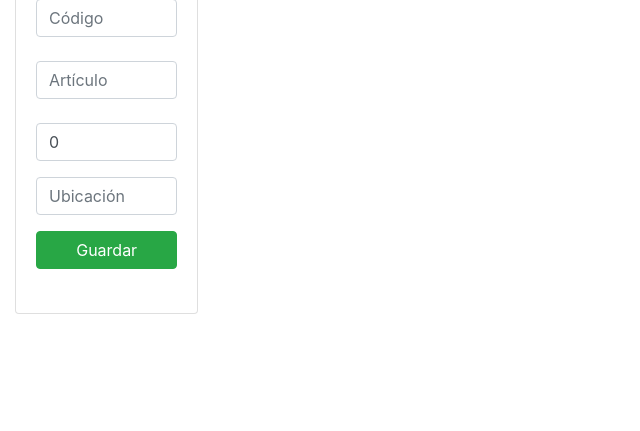
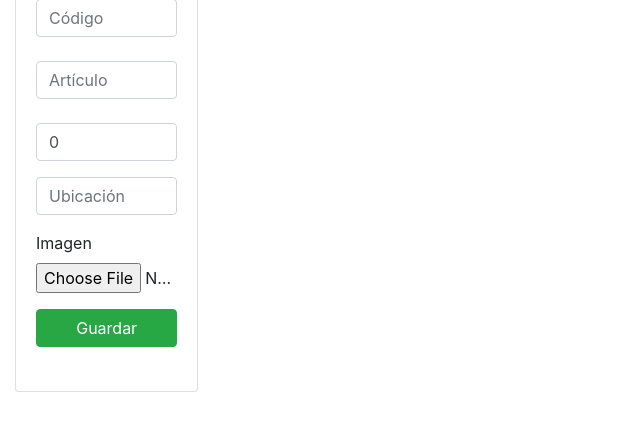
Before and after one commit to jfelizgit/SoftwareLibreProyecto, a Django app: page / in a window 1280 px wide. Shown: the part 219-650 px from the top of the page, without its empty margins (0-640 px from the left). Run offline with Django 4.2, Linux system fonts and the light colour scheme; data that the repository does not hold is empty.

Commit message:
Edicion de imagenes

```diff
--- a/InventarioProj/InventarioApp/static/css/gestion.css
+++ b/InventarioProj/InventarioApp/static/css/gestion.css
@@ -6,3 +6,8 @@ vertical-align: middle;
 h1, h2{
 text-align:center;
 }
+
+.imagen img {
+    width:65px;
+    height: 55px;
+}
--- a/InventarioProj/InventarioApp/templates/editar.html
+++ b/InventarioProj/InventarioApp/templates/editar.html
@@ -7,7 +7,7 @@
         <h2>Editar Inventario</h2>
         <div class="card">
             <div class="card-body">
-                <form action="/editarInv/" method="POST">{% csrf_token %}
+                <form action="/editarInv/" method="POST" enctype="multipart/form-data">{% csrf_token %}
                     <div class="form-group">
                         <input type="text" id="txtCodigo" name="txtCodigo" value="{{i.codigo}}" class="form-control" placeholder="Código"
                             minlength="3" maxlength="10" readonly required>
@@ -24,6 +24,10 @@
                         <input type="text" id="txtUbicacion" name="txtUbicacion" value="{{i.ubicacion}}" class="form-control" placeholder="Ubicación">
                     </div>
                     <div class="form-group">
+                        <label for="exampleFormControlFile1">Imagen</label>
+                        <input type="file" class="form-control-file" name="image" value="{{i.imagen.url}}" id="exampleFormControlFile1">
+                    </div>
+                    <div class="form-group">
                         <button type="submit" class="btn btn-success btn-block text-white">Guardar</button>
                     </div>
                 </form>
--- a/InventarioProj/InventarioApp/templates/gestionInv.html
+++ b/InventarioProj/InventarioApp/templates/gestionInv.html
@@ -15,7 +15,7 @@
     <h2>Inventario de Partes</h2>
         <div class="card py-2">
             <div class="card-body">
-                <form action="registrar" method="post"> {% csrf_token %}
+                <form action="registrar" method="post" enctype="multipart/form-data"> {% csrf_token %}
                     <div class="form-group">
                         <input type="text" id="txtCodigo" name="txtCodigo" class="form-control" placeholder="Código"
                                minlength="3" maxlength="10" required>
@@ -30,8 +30,13 @@
                         <input type="text" id="txtUbicacion" name="txtUbicacion" class="form-control" placeholder="Ubicación">
                     </div>
                     <div class="form-group">
+                        <label for="exampleFormControlFile1">Imagen</label>
+                        <input type="file" class="form-control-file" name="image" id="exampleFormControlFile1">
+                    </div>
+                    <div class="form-group">
                         <button type="submit" class="btn btn-success btn-block text-white">Guardar</button>
                     </div>
+
                 </form>
             </div>
         </div>
@@ -64,11 +69,10 @@
                     <td>{{i.ubicacion}}</td>
                     <td>{{i.fecha_creacion|date:"d M, Y"}}</td>
                     <td>{{i.fecha_actualizacion|date:"d M, Y"}}</td>
-                    <td>{% if i.imagen %}<a href="{{i.imagen.url}}">Ver</a> {%endif%}</td>
+                    <td class="imagen">{% if i.imagen %}<a href="{{i.imagen.url}}"><img src="{{i.imagen.url}}" alt="">
+                        {%endif%}</a> </td>
 
-
-
-
+<!--                                Botones Editar y eliminar-->
                     <td><a href="editar/{{i.codigo}}" class="btn btn-info">Editar</a> </td>
                     <td><a href="eliminar/{{i.codigo}}" class="btn btn-danger btnEliminar">Eliminar</a> </td>
                 </tr>
--- a/InventarioProj/InventarioApp/views.py
+++ b/InventarioProj/InventarioApp/views.py
@@ -13,13 +13,16 @@ def home(request):
 
 
 def registrarArt(request):
-    codigo = request.POST['txtCodigo']
-    articulo = request.POST['txtArticulo']
-    cantidad = request.POST['txtCantidad']
-    ubicacion = request.POST['txtUbicacion']
-
-    inv = Inventario.objects.create(codigo=codigo, articulo=articulo, cantidad=cantidad, ubicacion=ubicacion)
-    messages.success(request, '¡Registro agredado!')
+    if request.POST:
+        reg = Inventario()
+        reg.codigo = request.POST.get('txtCodigo')
+        reg.articulo = request.POST.get('txtArticulo')
+        reg.cantidad = request.POST.get('txtCantidad')
+        reg.ubicacion = request.POST.get('txtUbicacion')
+        reg.imagen = request.FILES.get('image')
+        reg.save()
+        messages.success(request, '¡Registro agredado!')
+        return redirect('/')
     return redirect('/')
 
 
@@ -33,11 +36,13 @@ def editarInv(request):
     articulo = request.POST['txtArticulo']
     cantidad = request.POST['numCantidad']
     ubicacion = request.POST['txtUbicacion']
+    imagen = request.FILES.get('image')
 
     inv = Inventario.objects.get(codigo=codigo)
     inv.articulo = articulo
     inv.cantidad = cantidad
     inv.ubicacion = ubicacion
+    inv.imagen = imagen
     inv.save()
 
     messages.success(request, '¡Registro actualizado!')
@@ -50,3 +55,20 @@ def eliminarArt(request, codigo):
 
     messages.success(request, '¡Registro eliminado!')
     return redirect('/')
+
+
+
+# registro antes de insertar imagenes
+# def registrarArt(request):
+#     codigo = request.POST['txtCodigo']
+#     articulo = request.POST['txtArticulo']
+#     cantidad = request.POST['txtCantidad']
+#     ubicacion = request.POST['txtUbicacion']
+#
+#     if len(request.FILES) != 0:
+#         Inventario.imagen = request.FILES['image']
+#         Inventario.save(self=True)
+#         return redirect('/')
+#     inv = Inventario.objects.create(codigo=codigo, articulo=articulo, cantidad=cantidad, ubicacion=ubicacion)
+#     messages.success(request, '¡Registro agredado!')
+#     return redirect('/')
```
